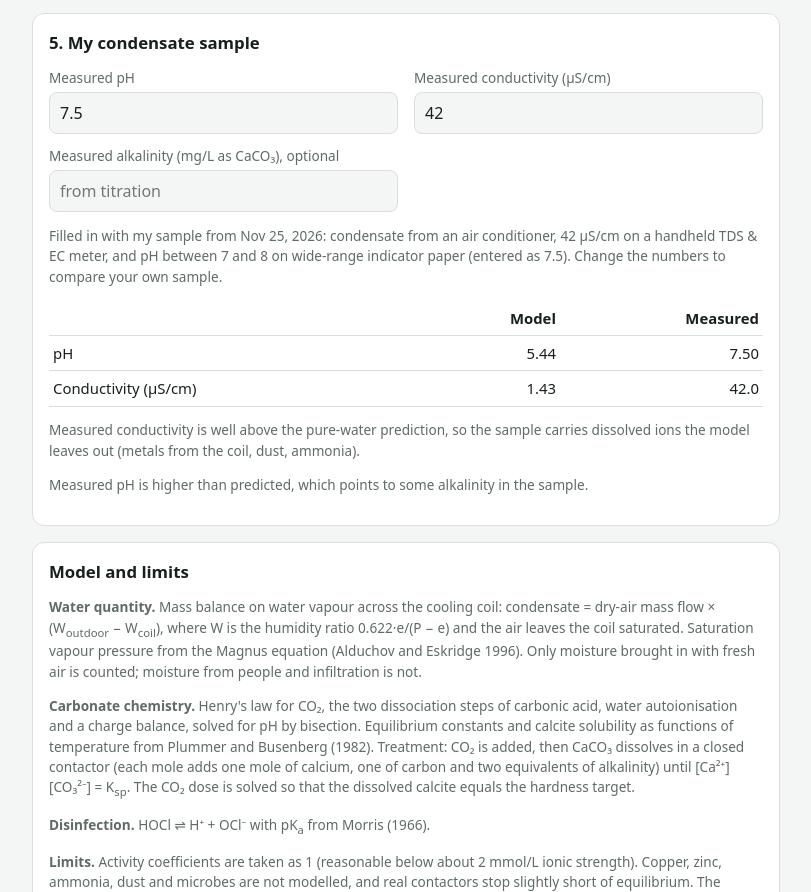
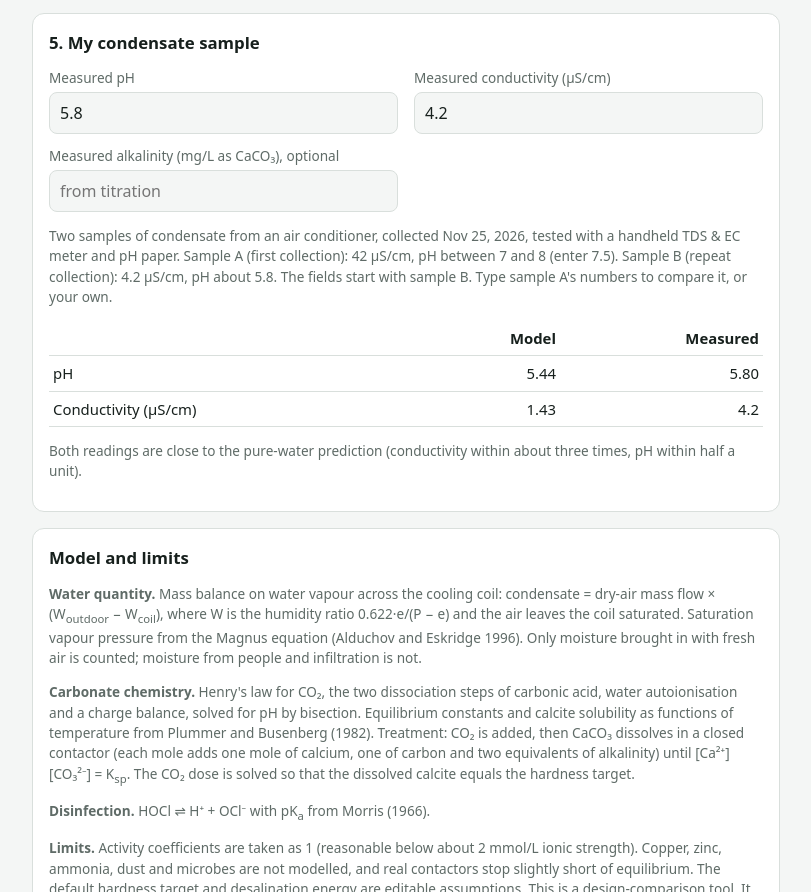
Before and after one commit to Az1z-TheCoder/DewHarvest, a plain HTML site: page index.html in a window 1280 px wide. Shown: the part 2096-2988 px from the top of the page, without its empty margins (234-1045 px from the left). Drawn offline with Linux system fonts and the light colour scheme.

Commit message:
Add repeat sample (pH ~5.8, 4.2 uS/cm) and report both honestly
README, Devpost text and the tool's section 5 now cover both
collections from Nov 25. The write-up no longer says "one sample".

Co-Authored-By: Claude Sonnet 5.5 <noreply@anthropic.com>
Claude-Session: https://claude.ai/code/session_01BgFKYgiUAGHJKxURT2hQmS

```diff
--- a/index.html
+++ b/index.html
@@ -110,11 +110,11 @@
   <div class="card">
     <h2>5. My condensate sample</h2>
     <div class="grid">
-      <div><label for="mPH">Measured pH</label><input type="number" id="mPH" step="0.01" value="7.5"></div>
-      <div><label for="mEC">Measured conductivity (µS/cm)</label><input type="number" id="mEC" step="0.1" value="42"></div>
+      <div><label for="mPH">Measured pH</label><input type="number" id="mPH" step="0.01" value="5.8"></div>
+      <div><label for="mEC">Measured conductivity (µS/cm)</label><input type="number" id="mEC" step="0.1" value="4.2"></div>
       <div><label for="mAlk">Measured alkalinity (mg/L as CaCO₃), optional</label><input type="number" id="mAlk" step="0.1" placeholder="from titration"></div>
     </div>
-    <p class="note">Filled in with my sample from Nov 25, 2026: condensate from an air conditioner, 42 µS/cm on a handheld TDS &amp; EC meter, and pH between 7 and 8 on wide-range indicator paper (entered as 7.5). Change the numbers to compare your own sample.</p>
+    <p class="note">Two samples of condensate from an air conditioner, collected Nov 25, 2026, tested with a handheld TDS &amp; EC meter and pH paper. Sample A (first collection): 42 µS/cm, pH between 7 and 8 (enter 7.5). Sample B (repeat collection): 4.2 µS/cm, pH about 5.8. The fields start with sample B. Type sample A's numbers to compare it, or your own.</p>
     <div id="cmp" style="margin-top:12px"></div>
   </div>
 
@@ -299,6 +299,7 @@ function compare(raw, ecRaw, k) {
   if (!isNaN(mEC) && mEC > 3 * ecRaw + 2) notes.push("Measured conductivity is well above the pure-water prediction, so the sample carries dissolved ions the model leaves out (metals from the coil, dust, ammonia).");
   if (!isNaN(mPH) && mPH - raw.pH > 0.5) notes.push("Measured pH is higher than predicted, which points to some alkalinity in the sample.");
   if (!isNaN(mPH) && raw.pH - mPH > 0.5) notes.push("Measured pH is lower than predicted, which points to more dissolved CO₂ than assumed or an acidic contaminant.");
+  if (!isNaN(mPH) && !isNaN(mEC) && !notes.length) notes.push("Both readings are close to the pure-water prediction (conductivity within about three times, pH within half a unit).");
   if (!isNaN(mAlk)) {
     const withAlk = openToAir(num("co2"), mAlk / (50.045 * 1000), k);
     notes.push("With your measured alkalinity of " + mAlk + " mg/L, the model predicts pH " + withAlk.pH.toFixed(2) + " in equilibrium with the room air.");
```
Also changed, not shown: 2 other files.
